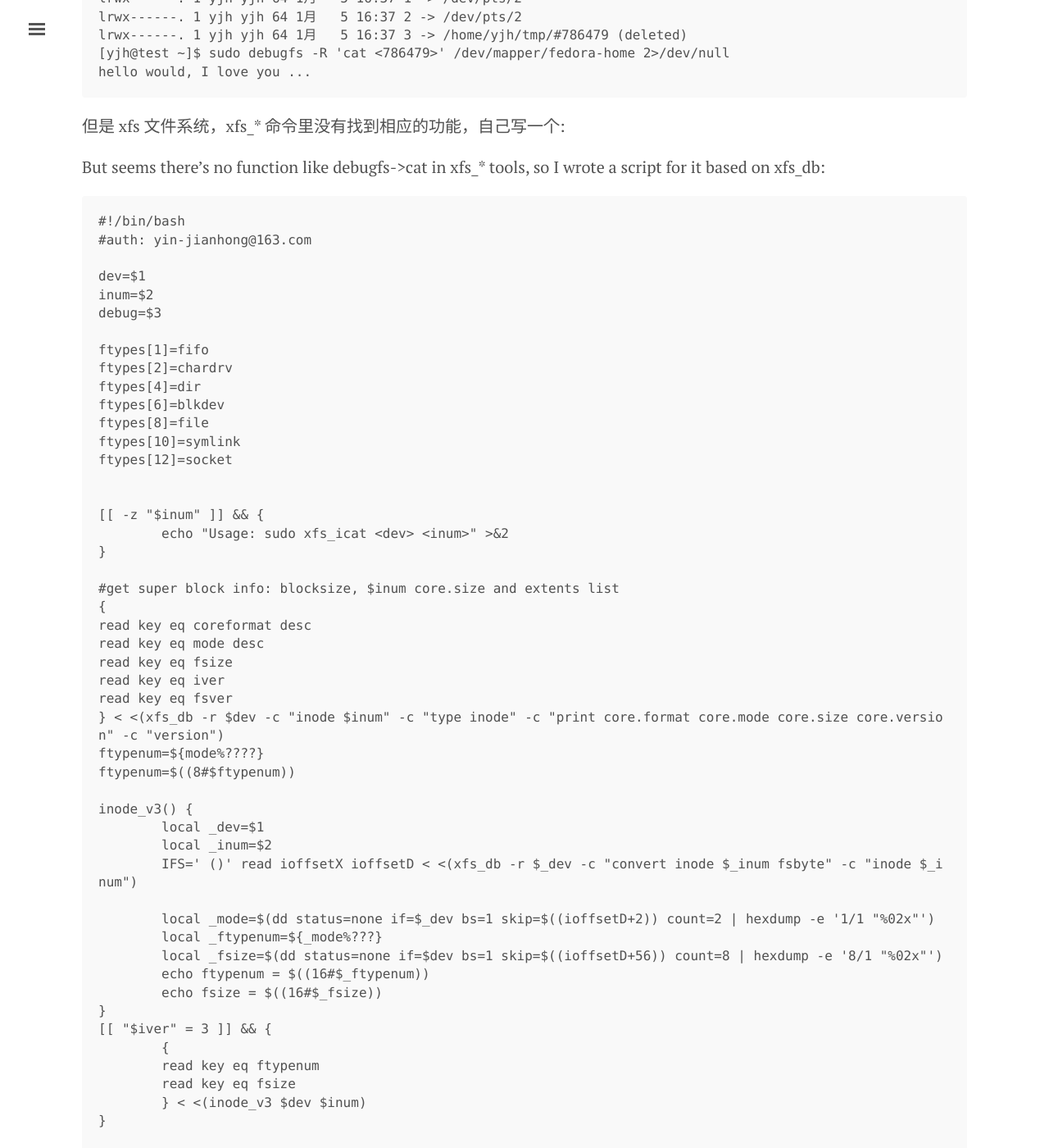
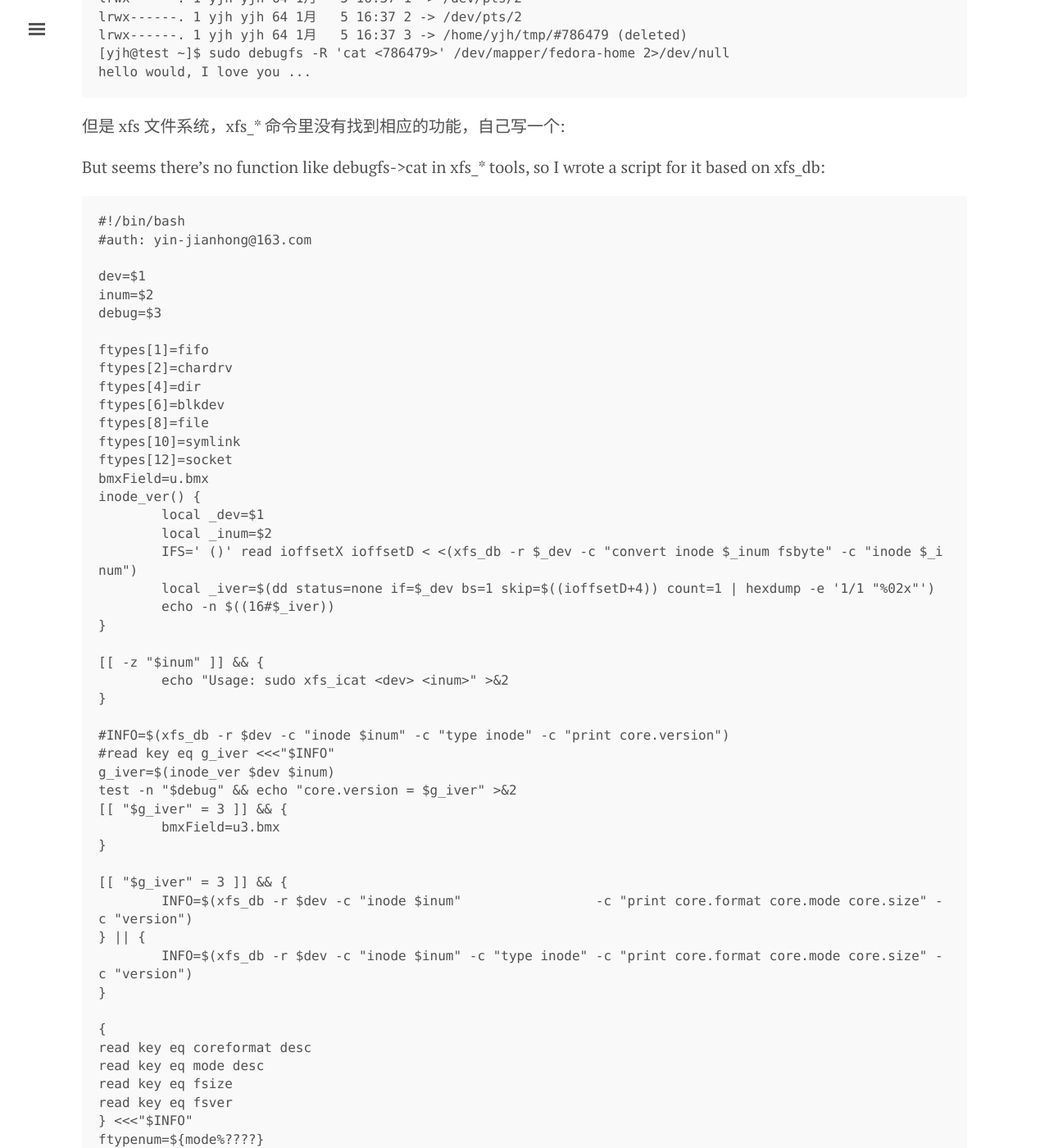
Before and after one commit to tcler/tcler.github.io, a Jekyll site: the page built from _posts/2018-01-05-read-file-by-inode.md, in a window 1280 px wide and 1400 px high, scrolled down 741 px. Shown: the whole window at 82% size. Built offline with Jekyll 4.4.1, drawn with Linux system fonts in a browser that asks for light colours; some of the changed text lies outside the part shown.

Commit message:
Update 2018-01-05-read-file-by-inode.md
update xfs_icat.sh script;  u3.bmx[*].startblock is still not correct, it might be a bug of xfs_db on RHEL-7.9 and RHEL-8

````diff
--- a/_posts/2018-01-05-read-file-by-inode.md
+++ b/_posts/2018-01-05-read-file-by-inode.md
@@ -43,106 +43,139 @@
 ftypes[8]=file
 ftypes[10]=symlink
 ftypes[12]=socket
-
+bmxField=u.bmx
+inode_ver() {
+	local _dev=$1
+	local _inum=$2
+	IFS=' ()' read ioffsetX ioffsetD < <(xfs_db -r $_dev -c "convert inode $_inum fsbyte" -c "inode $_inum")
+	local _iver=$(dd status=none if=$_dev bs=1 skip=$((ioffsetD+4)) count=1 | hexdump -e '1/1 "%02x"')
+	echo -n $((16#$_iver))
+}
 
 [[ -z "$inum" ]] && {
-        echo "Usage: sudo xfs_icat <dev> <inum>" >&2
+	echo "Usage: sudo xfs_icat <dev> <inum>" >&2
 }
 
-#get super block info: blocksize, $inum core.size and extents list
+#INFO=$(xfs_db -r $dev -c "inode $inum" -c "type inode" -c "print core.version")
+#read key eq g_iver <<<"$INFO"
+g_iver=$(inode_ver $dev $inum)
+test -n "$debug" && echo "core.version = $g_iver" >&2
+[[ "$g_iver" = 3 ]] && {
+	bmxField=u3.bmx
+}
+
+[[ "$g_iver" = 3 ]] && {
+	INFO=$(xfs_db -r $dev -c "inode $inum"                 -c "print core.format core.mode core.size" -c "version")
+} || {
+	INFO=$(xfs_db -r $dev -c "inode $inum" -c "type inode" -c "print core.format core.mode core.size" -c "version")
+}
+
 {
 read key eq coreformat desc
 read key eq mode desc
 read key eq fsize
-read key eq iver
 read key eq fsver
-} < <(xfs_db -r $dev -c "inode $inum" -c "type inode" -c "print core.format core.mode core.size core.version" -c "version")
+} <<<"$INFO"
 ftypenum=${mode%????}
 ftypenum=$((8#$ftypenum))
+test -n "$debug" && echo "$INFO" >&2
 
-inode_v3() {
-        local _dev=$1
-        local _inum=$2
-        IFS=' ()' read ioffsetX ioffsetD < <(xfs_db -r $_dev -c "convert inode $_inum fsbyte" -c "inode $_inum")
+: <<\COMM
+inode_dump() {
+	local _dev=$1
+	local _inum=$2
+	IFS=' ()' read ioffsetX ioffsetD < <(xfs_db -r $_dev -c "convert inode $_inum fsbyte" -c "inode $_inum")
+	dd status=none if=$_dev bs=1 skip=$((ioffsetD)) count=256 | hexdump -e '16/1 "%02x " "\n"'
+}
+
+#work around for xfs_db bug
+inode_info() {
+	local _dev=$1
+	local _inum=$2
+	IFS=' ()' read ioffsetX ioffsetD < <(xfs_db -r $_dev -c "convert inode $_inum fsbyte" -c "inode $_inum")
 
 	local _mode=$(dd status=none if=$_dev bs=1 skip=$((ioffsetD+2)) count=2 | hexdump -e '1/1 "%02x"')
 	local _ftypenum=${_mode%???}
-	local _fsize=$(dd status=none if=$dev bs=1 skip=$((ioffsetD+56)) count=8 | hexdump -e '8/1 "%02x"')
+	local _fsize=$(dd status=none if=$_dev bs=1 skip=$((ioffsetD+56)) count=8 | hexdump -e '8/1 "%02x"')
 	echo ftypenum = $((16#$_ftypenum))
 	echo fsize = $((16#$_fsize))
 }
-[[ "$iver" = 3 ]] && {
-	{
-	read key eq ftypenum
-	read key eq fsize
-	} < <(inode_v3 $dev $inum)
-}
+COMM
 
 ftype=${ftypes[$ftypenum]}
-echo -e "core.format: $coreformat, ftype: $ftype($ftypenum), fsize: $fsize, iver: $iver, fsver: $fsver" >&2
+[[ -z "$ftype" ]] && ftype="\033[41mnil\033[m"
+echo -e "core.format: $coreformat, ftype: $ftype($ftypenum), fsize: $fsize, iver: $g_iver, fsver: $fsver" >&2
 echo >&2
 
 extents_cat() {
-        local _fsize=$1
-        shift
+	local _dev=$1
+	local _fsize=$2
+	shift 2
 
-        left=$_fsize
-        for extent; do
-                echo "extent: $extent" >&2
-                read idx startoff startblock blockcount extentflag  <<< ${extent//[:,\][]/ }
-                extentSize=$((ddcount * blocksize))
-                ddcount=$blockcount
+	local left=$_fsize
+	for extent; do
+		test -n "$debug" && echo "{extexts_cat} extent: $extent" >&2
+		read idx startoff startblock blockcount extentflag  <<< "${extent//[:,\][]/ }"
+		extentSize=$((blockcount * g_blocksize))
+		ddcount=$blockcount
+		#[[ $g_iver = 3 ]] && startblock=$((startblock - 12288))
 
-                if [[ $extentSize -gt $left ]]; then
-                        ddcount=$((left/blocksize))
-                        mod=$((left%blocksize))
+		if [[ $extentSize -gt $left ]]; then
+			ddcount=$((left/g_blocksize))
+			mod=$((left%g_blocksize))
 
-                        echo "left=$left, extentSize=$extentSize; ddcount=$ddcount, mod=$mod" >&2
-                        dd status=none if=$dev bs=$blocksize skip=$startblock count=$ddcount
-                        dd status=none if=$dev bs=1 skip=$(((startblock+ddcount)*blocksize)) count=$mod
-                        break
-                else
-                        dd status=none if=$dev bs=$blocksize skip=$startblock count=$ddcount
-                fi
+			test -n "$debug" && echo "{extexts_cat} left=$left, extentSize=$extentSize; ddcount=$ddcount, mod=$mod" >&2
+			echo dd status=none if=$_dev bs=$g_blocksize skip=$startblock count=$ddcount >&2
+			dd status=none if=$_dev bs=$g_blocksize skip=$startblock count=$ddcount
+			echo dd status=none if=$_dev bs=1 skip=$(((startblock+ddcount)*g_blocksize)) count=$mod >&2
+			dd status=none if=$_dev bs=1 skip=$(((startblock+ddcount)*g_blocksize)) count=$mod
+			break
+		else
+			dd status=none if=$_dev bs=$g_blocksize skip=$startblock count=$ddcount
+		fi
 
-                ((left-=(ddcount*blocksize)))
-        done
+		((left-=(ddcount*g_blocksize)))
+	done
 }
 
 case $coreformat in
 2)
-        INFO=$(xfs_db -r $dev \
-                -c "inode 0" -c "type sb" -c 'print blocksize' \
-                -c "inode $inum" -c "type inode" -c "print u.bmx")
-        {
-        read key eq blocksize
-        read key eq sum extents
-        } <<< "$INFO"
+	[[ "$g_iver" = 3 ]] && {
+		INFO=$(xfs_db -r $dev \
+			-c "inode 0" -c "type sb" -c 'print blocksize' \
+			-c "inode $inum"                  -c "print $bmxField")
+	} || {
+		INFO=$(xfs_db -r $dev \
+			-c "inode 0" -c "type sb" -c 'print blocksize' \
+			-c "inode $inum" -c "type inode" -c "print $bmxField")
+	}
+	read key eq g_blocksize < <(grep blocksize <<<"$INFO")
+	read key eq sum extents < <(sed -n '/bmx/,${p}' <<<"$INFO"|xargs)
+	test -n "$debug" && echo "$INFO" >&2
 
-        #output file content to stdout
-        case $ftype in
-        dir)
-                extents_cat $fsize $extents | hexdump -C;;
-        file|symlink)
-                extents_cat $fsize $extents;;
-        esac
-        ;;
+	#output file content to stdout
+	case $ftype in
+	dir)
+		extents_cat $dev $fsize $extents | hexdump -C;;
+	file|symlink)
+		extents_cat $dev $fsize $extents;;
+	esac
+	;;
 1)
-        case $iver in (1) localoffset=100;; (2) localoffset=100;; (3) localoffset=176;; esac
-        INFO=$(xfs_db -r $dev -c "convert inode $inum fsbyte" -c "inode $inum")
-        IFS=' ()' read ioffsetX ioffsetD <<<"$INFO"
-        echo "inode_offset: $INFO" >&2
-        case $ftype in
-        dir)
-                dd status=none if=$dev bs=1 skip=$((ioffsetD+localoffset)) count=$((fsize)) | hexdump -C;;
-        file|symlink)
-                dd status=none if=$dev bs=1 skip=$((ioffsetD+localoffset)) count=$((fsize));;
-        symlink2)
-                xfs_db -r $dev -c "inode $inum" -c "type inode" -c "print u.symlink";;
-        *)
-                :;;
-        esac
-        ;;
+	case $g_iver in (1) localoffset=100;; (2) localoffset=100;; (3) localoffset=176;; esac
+	INFO=$(xfs_db -r $dev -c "convert inode $inum fsbyte" -c "inode $inum")
+	IFS=' ()' read ioffsetX ioffsetD <<<"$INFO"
+	case $ftype in
+	dir)
+		dd status=none if=$dev bs=1 skip=$((ioffsetD+localoffset)) count=$((fsize)) | hexdump -C;;
+	file|symlink)
+		dd status=none if=$dev bs=1 skip=$((ioffsetD+localoffset)) count=$((fsize));;
+	symlink2)
+		xfs_db -r $dev -c "inode $inum" -c "type inode" -c "print u.symlink";;
+	*)
+		:;;
+	esac
+	;;
 esac
 echo >&2
 ```
````
